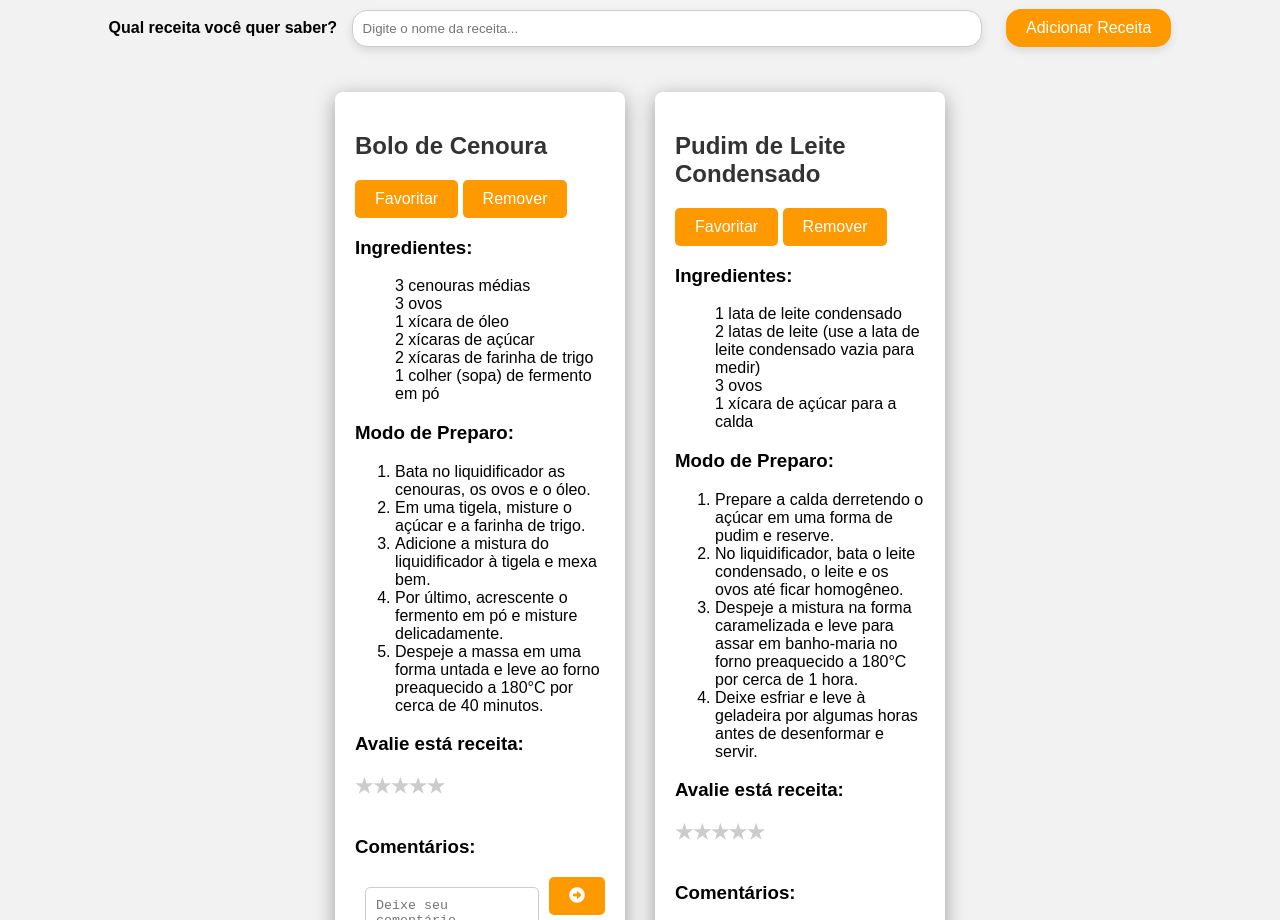
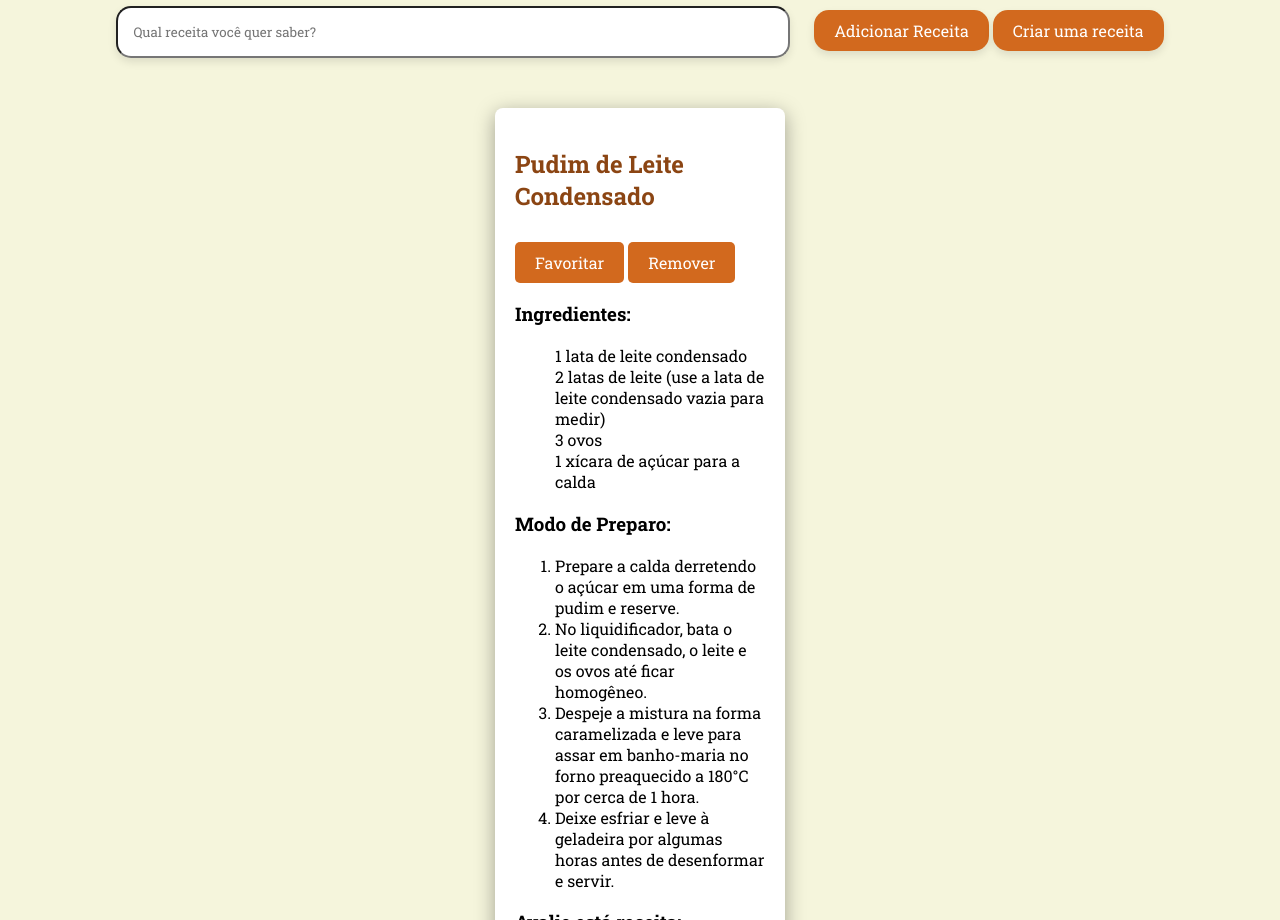
Before and after one commit to pedrobolfe/Site-Receitas, a plain HTML site: page index.html in a window 1280 px wide. Shown: the part 80-1000 px from the top of the page. Drawn offline with Linux system fonts and the light colour scheme.

Commit message:
Add files via upload

```diff
--- a/index.html
+++ b/index.html
@@ -2,9 +2,11 @@
 <html>
   <head>
     <title>Receitas</title>
-    <link rel="stylesheet" href="https://cdnjs.cloudflare.com/ajax/libs/font-awesome/5.15.4/css/all.min.css">
-    <link rel="stylesheet" href="styles.css" />
-    <script type="module" src="script.js"></script>
+    <!-- <link rel="stylesheet" href="https://cdnjs.cloudflare.com/ajax/libs/font-awesome/5.15.4/css/all.min.css"> -->
+    <link rel="stylesheet" href="https://fonts.googleapis.com/css2?family=Roboto+Slab:wght@400;700&display=swap">
+
+    <link rel="stylesheet" href="style.css" />
+    <script type="module" src="scripts/script.js"></script>
     <script type="importmap">
         {
           "imports": {
@@ -15,57 +17,20 @@
   </head>
   <body>
     <div class="form">
-    	<h1>Receitas</h1>
+    	<h1>Minhas receitas</h1>
     	<div>
-      		<label for="receita-escolhida">Qual receita você quer saber?</label>
-      		<input type="text" class="receita-escolhida" id="receita-escolhida" placeholder="Digite o nome da receita..." required>
-      		<input type="button" class="bt-add-receita" id="bt-add-receita" value="Adicionar Receita">
+            <input type="text" class="receita-escolhida" id="inReceita" placeholder="Qual receita você quer saber?" required>
+            <input type="button" class="bt-add-receita" id="btAddReceita" value="Adicionar Receita">
+            <input type="button" class="bt-add-receita" id="btCriarReceita" value="Criar uma receita">
         </div>
     </div>
     <section class="receitas-user">
         <div class="card">
-        <h2 class="titulo">Bolo de Cenoura</h2>
-        <button class="favoritar">Favoritar</button>
-        <button class="remover">Remover</button>
-        <h3>Ingredientes:</h3>
-        <ul class="lista-ingredientes">
-          <li>3 cenouras médias</li>
-          <li>3 ovos</li>
-          <li>1 xícara de óleo</li>
-          <li>2 xícaras de açúcar</li>
-          <li>2 xícaras de farinha de trigo</li>
-          <li>1 colher (sopa) de fermento em pó</li>
-        </ul>
-        <h3>Modo de Preparo:</h3>
-        <ol class="preparacao">
-          <li>Bata no liquidificador as cenouras, os ovos e o óleo.</li>
-          <li>Em uma tigela, misture o açúcar e a farinha de trigo.</li>
-          <li>Adicione a mistura do liquidificador à tigela e mexa bem.</li>
-          <li>Por último, acrescente o fermento em pó e misture delicadamente.</li>
-          <li>Despeje a massa em uma forma untada e leve ao forno preaquecido a 180°C por cerca de 40 minutos.</li>
-        </ol>
-        <h3>Avalie está receita:</h3>
-        <div class="rating">
-          <input type="radio" id="star5" name="rating" value="5" /><label for="star5" title="Excelente"></label>
-          <input type="radio" id="star4" name="rating" value="4" /><label for="star4" title="Muito bom"></label>
-          <input type="radio" id="star3" name="rating" value="3" /><label for="star3" title="Bom"></label>
-          <input type="radio" id="star2" name="rating" value="2" /><label for="star2" title="Regular"></label>
-          <input type="radio" id="star1" name="rating" value="1" /><label for="star1" title="Ruim"></label>
-        </div>
-        <span class="rating-value"></span>
 
-        <h3>Comentários:</h3>
-        <div class="comentarios-wrapper">
-          <textarea id="comentarios" class="comments" placeholder="Deixe seu comentário"></textarea>
-          <button class="enviar-comentario">
-            <i class="fas fa-arrow-alt-circle-right"></i>
-          </button>
-        </div>
-      </div>
-      <div class="card">
             <h2 class="titulo">Pudim de Leite Condensado</h2>
-        <button class="favoritar">Favoritar</button>
-        <button class="remover">Remover</button>
+            <input type="button" class="favoritar" value="Favoritar">
+            <input type="button" class="remover" value="Remover">
+
             <h3>Ingredientes:</h3>
             <ul class="lista-ingredientes">
                 <li>1 lata de leite condensado</li>
@@ -81,24 +46,14 @@
                 <li>Deixe esfriar e leve à geladeira por algumas horas antes de desenformar e servir.</li>
             </ol>
             <h3>Avalie está receita:</h3>
-        <div class="rating">
+            <div class="estrelas">
                 <input type="radio" id="star5-2" name="rating2" value="5" /><label for="star5-2" title="Excelente"></label>
                 <input type="radio" id="star4-2" name="rating2" value="4" /><label for="star4-2" title="Muito bom"></label>
                 <input type="radio" id="star3-2" name="rating2" value="3" /><label for="star3-2" title="Bom"></label>
                 <input type="radio" id="star2-2" name="rating2" value="2" /><label for="star2-2" title="Regular"></label>
                 <input type="radio" id="star1-2" name="rating2" value="1" /><label for="star1-2" title="Ruim"></label>
             </div>
-        <span class="rating-value"></span>
-
-        <h3>Comentários:</h3>
-        <div class="comentarios-wrapper">
-          <textarea id="comentarios" class="comments" placeholder="Deixe seu comentário"></textarea>
-          <button class="enviar-comentario">
-            <i class="fas fa-arrow-alt-circle-right"></i>
-          </button>
+            <span class="estrela-valor"></span>
       </div>
-      </div>
-    </section>
-
   </body>
 </html>
--- /dev/null
+++ b/style.css
@@ -0,0 +1,149 @@
+:root {
+    --cor-verde-oliva: #6b8e23;
+    --cor-marrom-escuro: #8b4513;
+    --cor-laranja-queimado: #d2691e;
+    --cor-amarelo-mostarda: #ffd700;
+    --cor-bege-claro: #f5f5dc;
+}
+
+body {
+    margin: 0;
+    padding: 0;
+    background-color: var(--cor-bege-claro);
+}
+
+* {
+    font-family: 'Roboto Slab', Arial, sans-serif;
+}
+
+input[type="button"] {
+    cursor: pointer;
+    padding: 10px 20px;
+    background-color: var(--cor-laranja-queimado);
+    border: none;
+    color: #fff;
+    font-size: 16px;
+    border-radius: 5px;
+}
+
+input[type="button"]:hover {
+    background-color: #ffcc00;
+}
+
+.form {
+    text-align: center;
+    margin-bottom: 20px;
+}
+
+.form div {
+    margin-top: 10px;
+}
+
+.form div input {
+    border-radius: 15px;
+    box-shadow: 0 4px 8px rgba(0, 0, 0, 0.1);
+}
+
+.form div input[type="text"]{
+    width: 50%;
+    padding: 15px;
+}
+
+@media (min-width: 768px) {
+    input[type="text"],
+    textarea {
+        width: calc(50% - 10px);
+        margin-right: 20px;
+    }
+}
+
+.container {
+    max-width: 1200px;
+    margin: 0 auto;
+    padding: 30px;
+}
+
+.receitas-user {
+    display: flex;
+    flex-wrap: wrap;
+    justify-content: center; /* Centraliza os cards */
+    grid-template-columns: repeat(auto-fit, minmax(300px, 1fr));
+}
+
+.card {
+    background-color: #fff;
+    border-radius: 8px;
+    padding: 20px;
+    margin: 30px;
+    width: calc(25% - 30px); /* Calcula a largura com a margem subtraída */
+    box-shadow: rgba(0, 0, 0, 0.35) 0px 5px 20px;
+    box-sizing: border-box; /* Inclui padding e borda na largura total */
+}
+
+.titulo {
+    color: var(--cor-marrom-escuro);
+}
+
+.favoritar,
+.remover {
+    padding: 10px 20px;
+    border: none;
+    color: #fff;
+    font-size: 16px;
+    border-radius: 5px;
+    cursor: pointer;
+    margin-top: 10px;
+}
+
+.lista-ingredientes {
+    margin-bottom: 10px;
+}
+
+.lista-ingredientes li {
+    list-style: none;
+}
+
+.preparacao {
+    margin-bottom: 10px;
+}
+
+.preparacao li {
+    list-style: decimal;
+}
+
+
+.estrelas {
+    display: inline-block;
+    unicode-bidi: bidi-override;
+    color: #ccc;
+    font-size: 25px;
+    margin-bottom: 10px;
+}
+
+.estrelas input {
+    display: none;
+}
+
+.estrelas label {
+    float: right;
+    padding: 0;
+    cursor: pointer;
+    font-size: 40px;
+}
+
+.estrelas label:before {
+    content: '\2605';
+}
+
+.estrelas input:checked ~ label,
+.estrelas:not(:checked) > label:hover,
+.estrelas:not(:checked) > label:hover ~ label {
+    color: #f90;
+}
+
+.estrelas input:checked ~ label:hover,
+.estrelas input:checked ~ label:hover ~ label,
+.estrelas label:hover ~ input:checked ~ label {
+    color: #FED;
+    font-weight: bold;
+}
```
Lines whose indentation alone changed are shown as unchanged.
